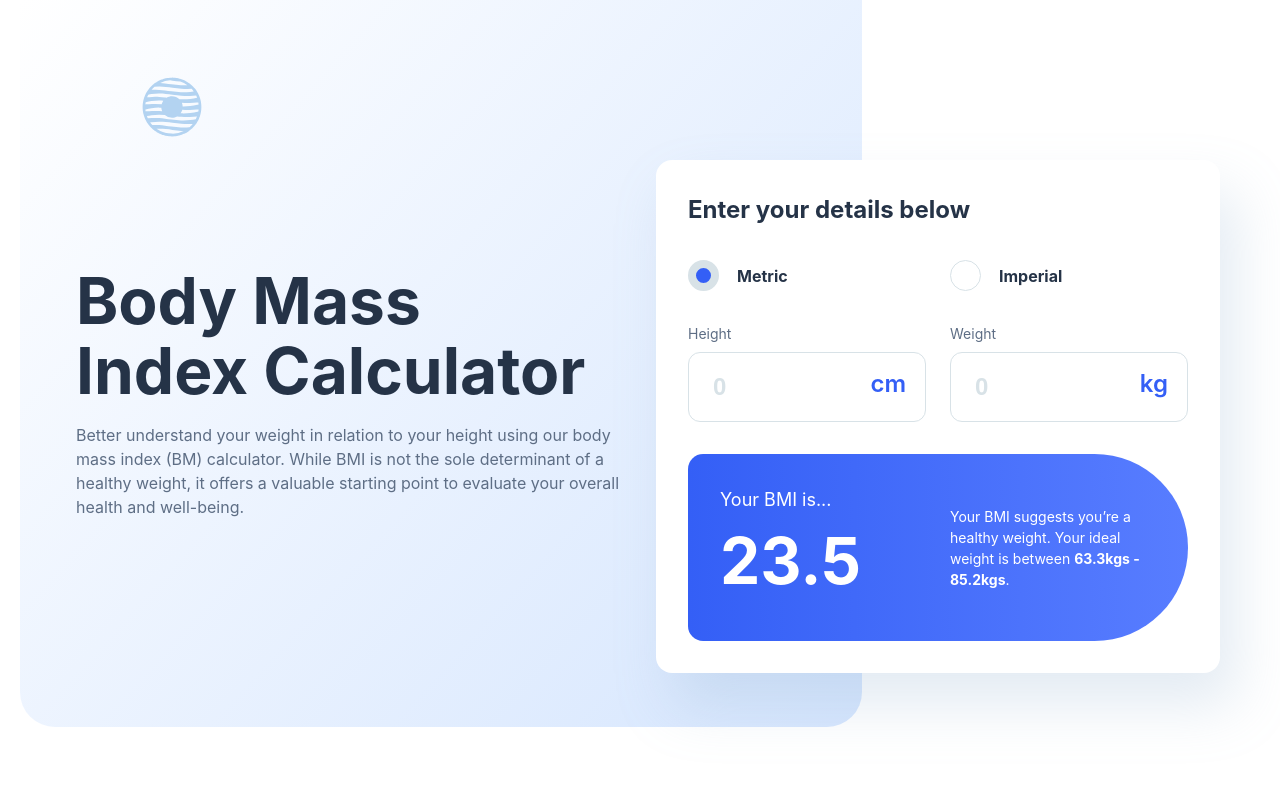
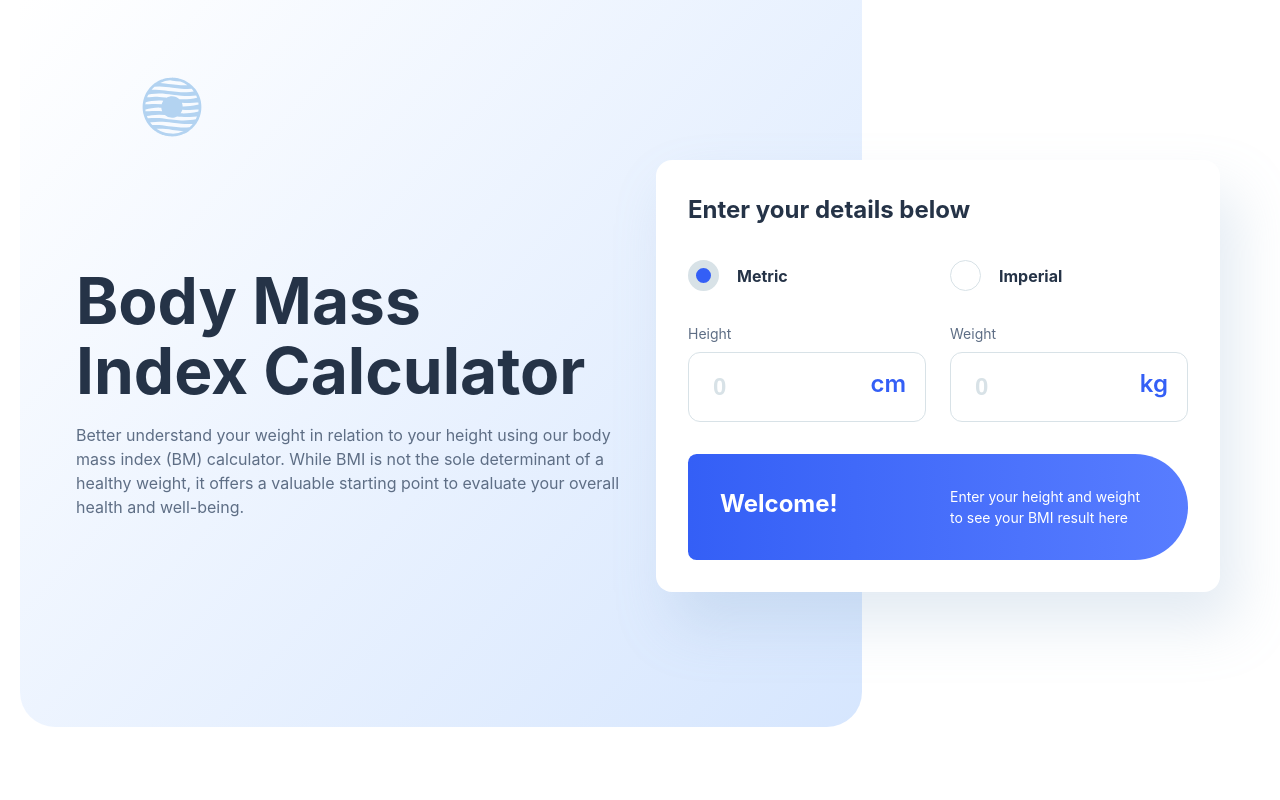
Before and after one commit to UtopicUnicorn995/FM-BMI-calculator, a React (Vite) app: page / in a window 1280 px wide. Shown: the top 800 px of the page. Built offline with nearby package versions, Linux system fonts and the light colour scheme.

Commit message:
bmi-calculator: added a bit of code for welcome

```diff
--- a/src/components/Calculator.jsx
+++ b/src/components/Calculator.jsx
@@ -94,15 +94,19 @@ export default function Calculator({ handleBMIValue }) {
       )}
       <div id="result">
         <div className="result-text">
-          <p>Your BMI is...</p>
-          <h2>23.5</h2>
+          {/* <p>Your BMI is...</p>
+          <h2>23.5</h2> */}
+          <h3>
+            Welcome!
+          </h3>
         </div>
 
         <div className="result-description">
-          <p>
+          {/* <p>
             Your BMI suggests you’re a healthy weight. Your ideal weight is
             between <span>63.3kgs - 85.2kgs</span>.
-          </p>
+          </p> */}
+          <p>Enter your height and weight to see your BMI result here</p>
         </div>
       </div>
     </div>
--- a/src/index.css
+++ b/src/index.css
@@ -300,6 +300,19 @@ section#keyvisual{
 
 #calculator #result .result-text h2{
   font-size: 64px;
+}
+
+#calculator #result.none p{
+  text-align: start;
+}
+
+#calculator #result.none{
+  flex-direction: column;
+}
+
+
+#calculator #result .result-text h3{
+  color: var(--pure-white);
 }
 
 #calculator #result .result-description{
```
